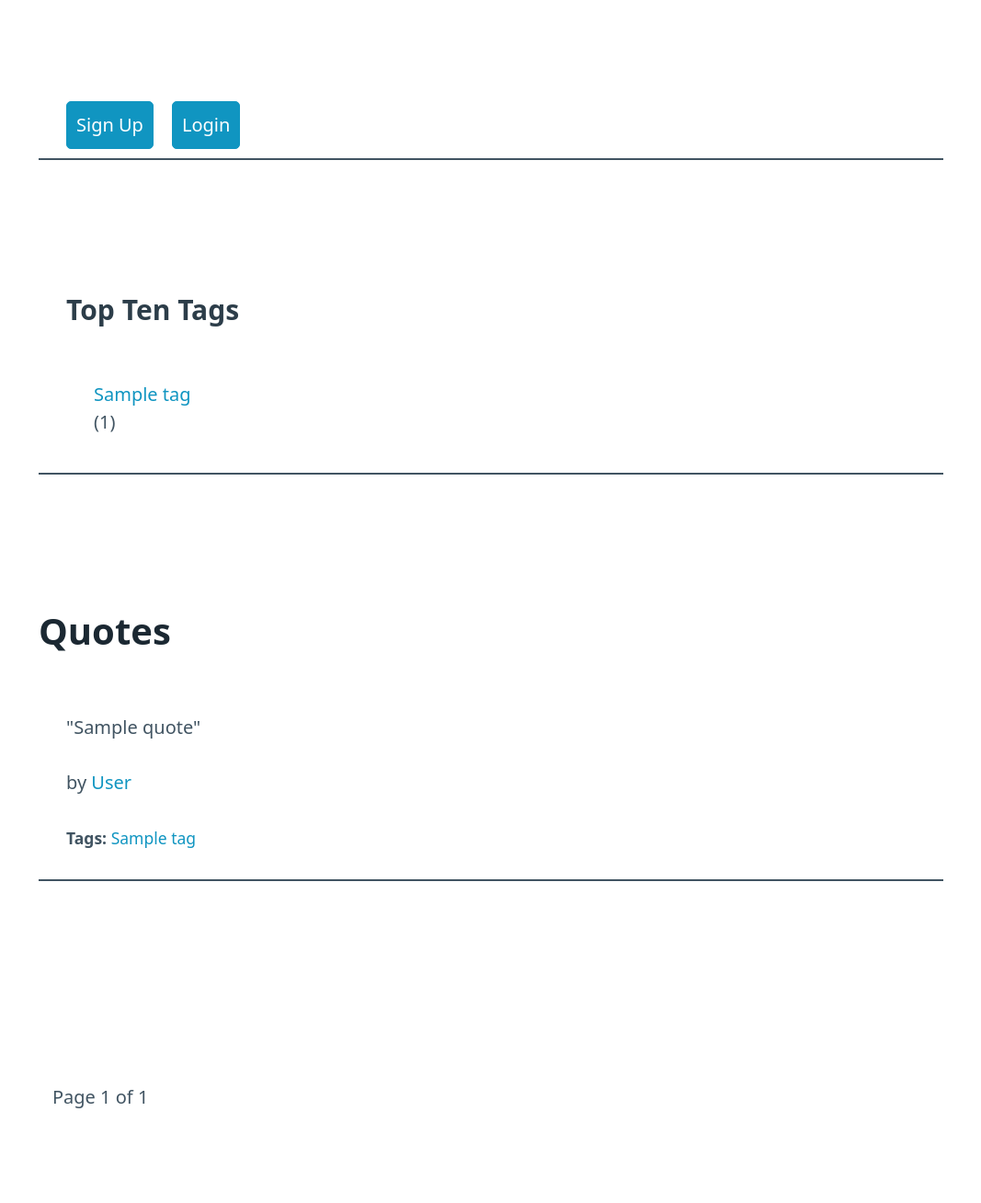
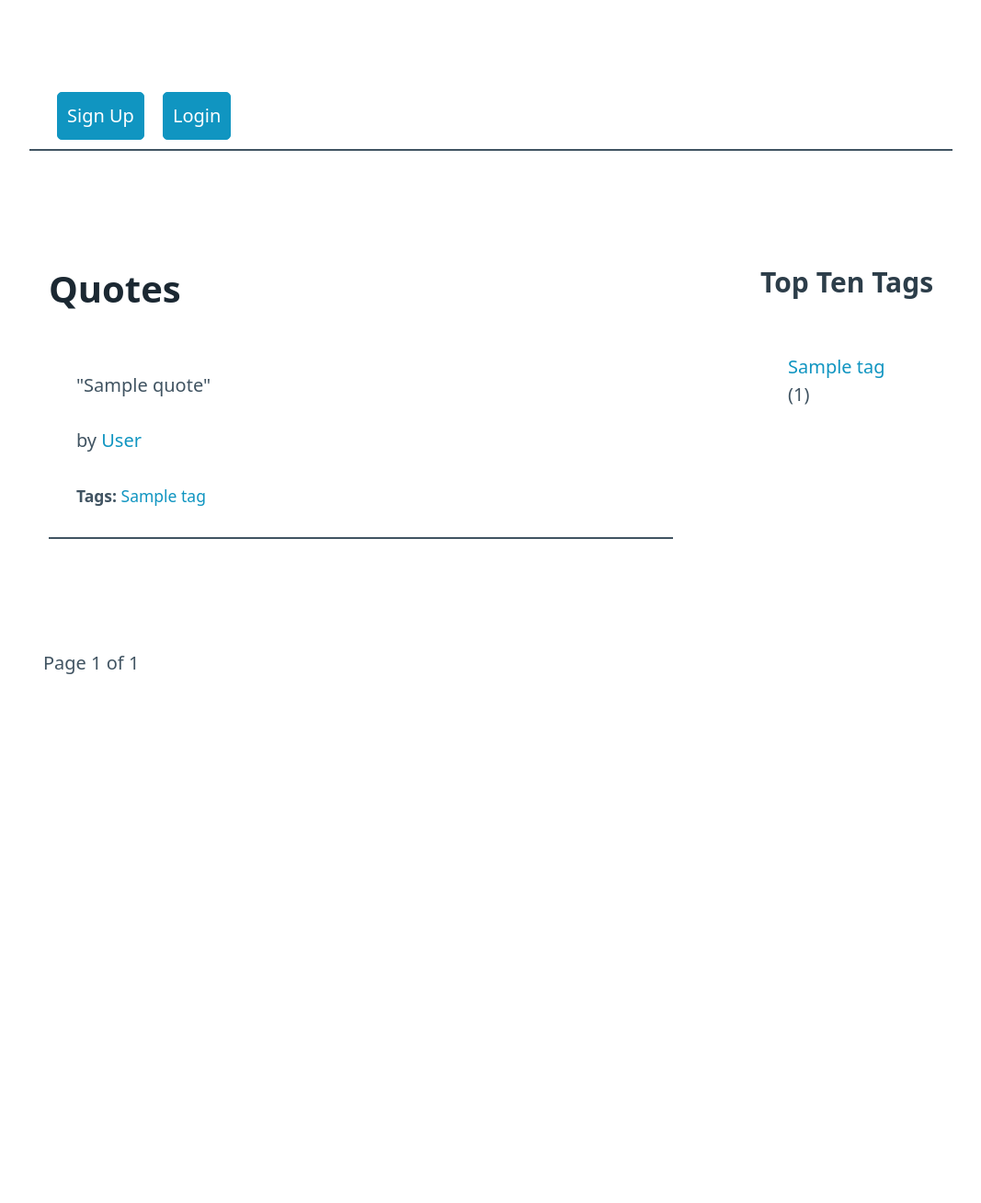
Before and after one commit to alex-nuclearboy/goit-python-web-hw10, a Django app: template quotes_project/quotesapp/templates/quotesapp/index.html in a window 1280 px wide. Shown: the whole page at 92% size, without its empty margins (106-1173 px from the left). After the commit the page ends 733 px from the top, so only its background shows below. Run offline with Django 5.2, Linux system fonts and the light colour scheme; the template is opened without the code that fills it: most values are stand-ins (such as "Sample title", 1, 10 or a date in 2020).

Commit message:
Move the top 10 tags to the right side

```diff
--- a/quotes_project/quotesapp/static/quotesapp/style.css
+++ b/quotes_project/quotesapp/static/quotesapp/style.css
@@ -9,5 +9,14 @@
 .container {
     width: 80%;
     margin: auto;
-    padding: 20px;
+    padding: 10px;
 }
+
+.content-container {
+    width: 90%;
+    margin: auto;
+    padding: 10px;
+    display: grid;
+    grid-template-columns: 75% 25%;
+    gap: 10px;
+}
--- a/quotes_project/quotesapp/templates/quotesapp/index.html
+++ b/quotes_project/quotesapp/templates/quotesapp/index.html
@@ -22,6 +22,12 @@
             <nav style="margin-bottom: 20px; border-bottom: 2px solid; padding-left: 30px">
                 {% if user.is_authenticated %}
                 <ul>
+                    <li><a href="{% url 'quotesapp:add_author' %}" role="button">Add Author</a></li>
+                    <li><a href="{% url 'quotesapp:add_tag' %}" role="button">Add Tag</a></li>
+                    <li><a href="{% url 'quotesapp:add_quote' %}" role="button">Add Quote</a></li>
+                </ul>
+                <ul>
+                    <li>Welcome, <b>{{ user.username }}!</b></li>
                     <li><a href="{% url 'users:profile' %}" role="button">Profile</a></li>
                     <li><a href="{% url 'users:logout' %}" role="button">Logout</a></li>
                 </ul>
@@ -35,33 +41,9 @@
         </div>
     </header>
 
-    <aside>
-        <div class="container">
-            <div style="margin-bottom: 20px; border-bottom: 2px solid; padding-left: 30px">
-                <h3>Top Ten Tags</h3>
-                <ul>
-                    {% for tag in top_tags %}
-                    <li><a href="{% url 'quotesapp:quotes_by_tag' tag.id %}">{{ tag.name }}</a> ({{ tag.num_quotes }})</li>
-                    {% endfor %}
-                </ul>
-            </div>
-        </div>
-    </aside>
-
-    <main>
-        <div class="container">
-            {% if user.is_authenticated %}
-            <nav style="margin-bottom: 20px; border-bottom: 2px solid; padding-left: 30px">
-                <ul>
-                    <li><a href="{% url 'quotesapp:add_author' %}" role="button">Add Author</a></li>
-                    <li><a href="{% url 'quotesapp:add_tag' %}" role="button">Add Tag</a></li>
-                    <li><a href="{% url 'quotesapp:add_quote' %}" role="button">Add Quote</a></li>
-                </ul>
-            </nav>
-            {% endif %}
-
+    <div class="content-container">
+        <main style="width: 80%; margin: auto;">
             <h1>Quotes</h1>
-
             {% for quote in quotes %}
             <div style="margin-bottom: 20px; border-bottom: 2px solid; padding-left: 30px">
                 <p>"{{ quote.quote }}"</p>
@@ -83,8 +65,17 @@
                 {% endif %}
             </div>
             {% endfor %}
-        </div>
-    </main>
+        </main>
+
+        <aside style="width: 100%; padding: auto;">
+            <h3>Top Ten Tags</h3>
+            <ul>
+                {% for tag in top_tags %}
+                <li><a href="{% url 'quotesapp:quotes_by_tag' tag.id %}">{{ tag.name }}</a> ({{ tag.num_quotes }})</li>
+                {% endfor %}
+            </ul>
+        </aside>
+    </div>
 
     <footer>
         <div class="container">
```
